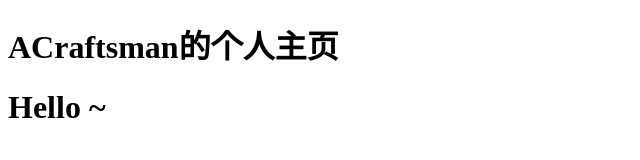
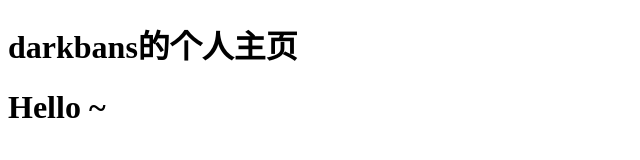
Before and after one commit to ACraftsman/ACraftsman.github.io, a plain HTML site: page index.html in a window 1280 px wide. Shown: the whole page, without its empty margins (0-640 px from the left). Drawn offline with Linux system fonts and the light colour scheme.

Commit message:
Update index.html

```diff
--- a/index.html
+++ b/index.html
@@ -2,10 +2,10 @@
 <html lang="en">
 <head>
     <meta charset="UTF-8">
-    <title>ACraftsman</title>
+    <title>darkbans</title>
 </head>
 <body>
-    <h1>ACraftsman的个人主页</h1>
+    <h1>darkbans的个人主页</h1>
     <h1>Hello ~</h1>
 </body>
 </html>
```
